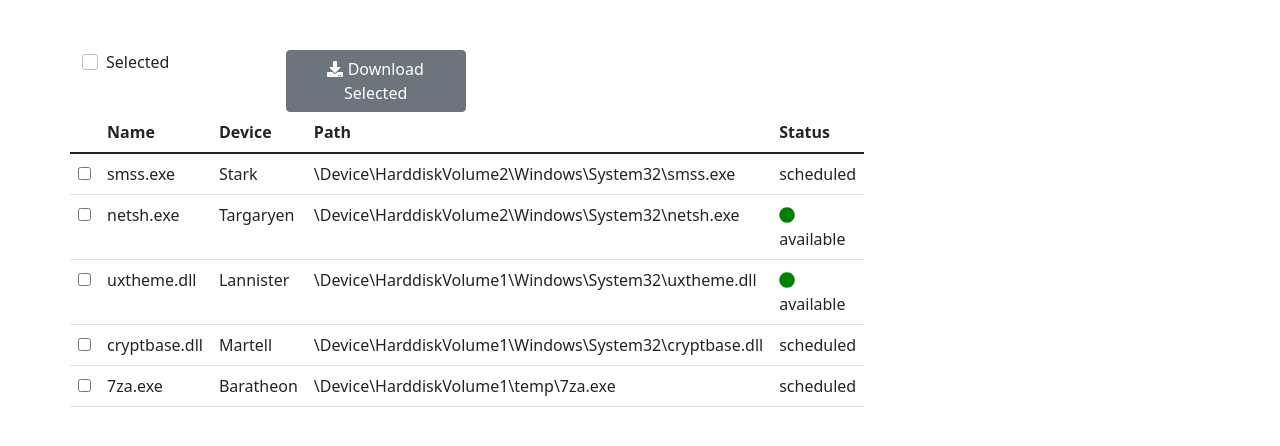
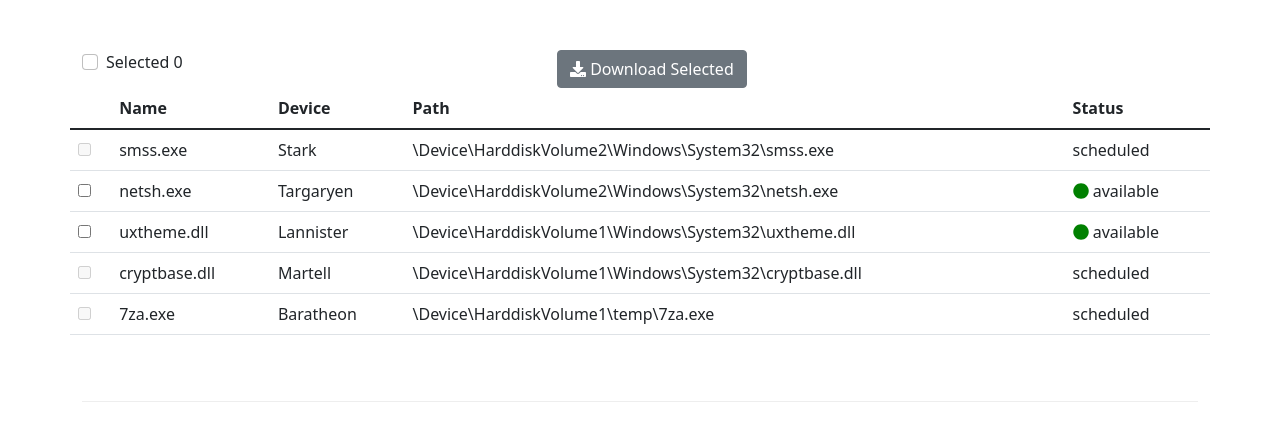
Before and after one commit to dnaej/DocDownloadProject, a React (Create React App) app: page / in a window 1280 px wide. Shown: the top 446 px of the page. Built offline with nearby package versions, Linux system fonts and the light colour scheme.

Commit message:
working on checkbox functions. taking a break.

```diff
--- a/package.json
+++ b/package.json
@@ -10,6 +10,7 @@
     "@testing-library/react": "^11.2.7",
     "@testing-library/user-event": "^12.8.3",
     "bootstrap": "^5.1.3",
+    "jquery": "^3.6.0",
     "react": "^17.0.2",
     "react-dom": "^17.0.2",
     "react-scripts": "4.0.3",
--- a/src/App.js
+++ b/src/App.js
@@ -7,7 +7,7 @@ class App extends Component{
 
   render(){
   return (
-  <div className="App align-self-center">
+  <div className="App">
     <Doc />
   </div>
 
--- a/src/components/DocComponent.js
+++ b/src/components/DocComponent.js
@@ -1,4 +1,5 @@
 import React from 'react';
+//import $ from 'jquery';
 import 'bootstrap/dist/css/bootstrap.min.css';
 import { Table, Input, FormGroup, Card, CardBody, CardHeader, Button, Label } from 'reactstrap';
 import {FontAwesomeIcon} from '@fortawesome/react-fontawesome';
@@ -6,15 +7,49 @@ import {faCircle, faDownload} from '@fortawesome/free-solid-svg-icons';
 
 function Doc(props){
 
+    //will need to incorporate react router to better handle state later
+    const state =({
+        numOfChecks : 0
+    })
+
   class DocRow extends React.Component {
+
+    constructor(props) {
+        super(props);
+        this.selectBox = this.selectBox.bind(this);
+
+    }
+
+//selecting a checkbox
+    selectBox(event){
+        if(event.target.checked){
+        //numOfChecks++;
+        state.numOfChecks++;
+        }
+        else{
+        //numOfChecks--;
+        state.numOfChecks--;
+        }
+    };
+
     render() {
       const doc = this.props.doc;
-      const status = doc.status === "available" ?
-      <span><FontAwesomeIcon icon={faCircle} color="green" />{doc.status}</span> : doc.status;
+      var status = "";
+      var disableCheck = true;
+
+      if(doc.status === "available"){
+          status = <span><FontAwesomeIcon icon={faCircle} color="green" /> {doc.status}</span>
+          disableCheck = false;
+      }
+      else{
+          status = doc.status;
+          disableCheck = true;
+      }
+
       return (
         <tr>
             <th scope="row">
-                <input type="checkbox"></input>
+                <input type="checkbox" name="docCheck" disabled={disableCheck} onChange={this.selectBox}></input>
             </th>
             <td>{doc.name}</td>
             <td>{doc.device}</td>
@@ -57,19 +92,23 @@ function Doc(props){
   }
 
   class TopBar extends React.Component {
-
     handleSubmit(){
         alert('Documents Downloaded');
       }
+
+    selectAllBoxes(){
+
+    }
     render() {
+
       return (
 
         <div className="row">
            <div className="col-12 col-md-5">
                 <FormGroup check>
-                <Input type="checkbox" />
+                <Input type="checkbox" id="selectAll" onSelect={this.selectAllBoxes} />
 
-                <Label check>Selected</Label></FormGroup>
+                <span id="totalSelected">Selected {state.numOfChecks}</span></FormGroup>
             </div>
             <div className="col-12 col-md-5">
                 <Button onClick={this.handleSubmit}><FontAwesomeIcon icon={faDownload}/> Download Selected</Button>
@@ -86,10 +125,10 @@ function Doc(props){
         <div className="container">
 
                 <div className="row-content">
-                    <div className="col-12 col-md-5">
+                    <div className="col-12">
                         <TopBar />
                     </div>
-                    <div className="col-12 col-md-5">
+                    <div className="col-12">
                         <div className="row"><DocTable docs={this.props.docs} /></div>
                     </div>
             </div>
```
Also changed, not shown: 1 other file (tests, documents, lock files or other folders).
